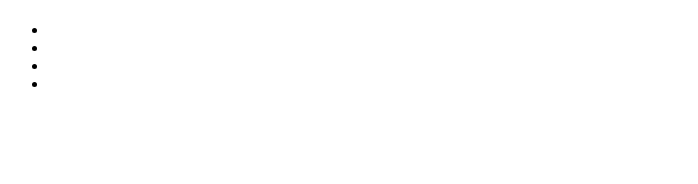
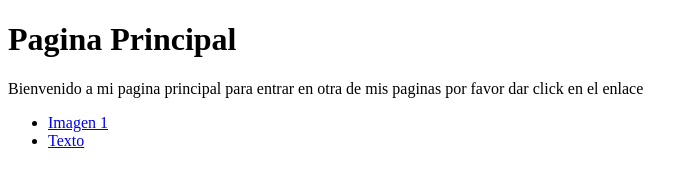
Before and after one commit to Alexander-Santacruz/David-Santacruz-1061684524, a plain HTML site: page index.html in a window 1280 px wide. Shown: the whole page, without its empty margins (0-698 px from the left). Drawn offline with Linux system fonts and the light colour scheme.

Commit message:
pagina index

```diff
--- a/index.html
+++ b/index.html
@@ -6,10 +6,10 @@
     <title>Taller Gitt</title>
 </head>
 <body>
-   <h1></h1>
-   <nav><ul><li></li>
-   <li></li>
-   <li></li>
-   <li></li></ul></nav>
+   <h1>Pagina Principal</h1>
+   <p>Bienvenido a mi pagina principal para entrar en otra de mis paginas por favor dar click en el enlace</p>
+   <nav><ul>
+    <li><a href="#marcador1">Imagen 1</a></li>
+   <li><a href="#marcador2">Texto </a></li></ul></nav>
 </body>
 </html>
```
